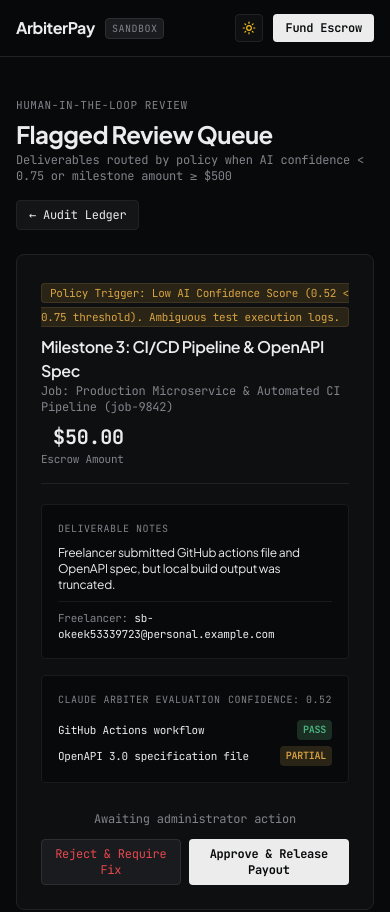
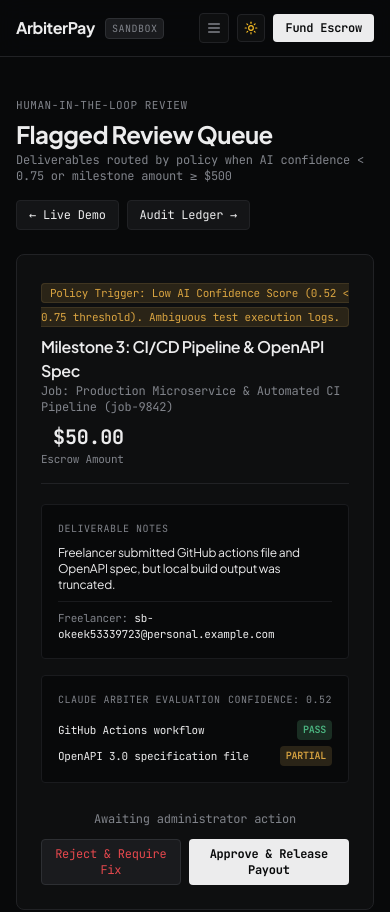
Before and after one commit to zerokali20/ArbiterPay, a Next.js app: page /review in a window 390 px wide. Shown: the top 912 px of the page. Built offline with nearby package versions, Linux system fonts and the light colour scheme.

Commit message:
feat(nav): optimize navbar order to match escrow lifecycle and add responsive mobile menu

```diff
--- a/app/ledger/page.tsx
+++ b/app/ledger/page.tsx
@@ -115,7 +115,7 @@ export default function LedgerPage() {
             href="/jobs/sample-demo-job"
             className="px-3 py-1.5 rounded bg-slate-100 dark:bg-[#141517] border border-slate-200 dark:border-[#212225] text-slate-800 dark:text-[#ececed] hover:bg-slate-200 dark:hover:bg-[#1a1b1e] transition-colors"
           >
-            ← Milestone Demo
+            ← Live Demo
           </Link>
           <Link
             href="/review"
--- a/app/page.tsx
+++ b/app/page.tsx
@@ -26,16 +26,16 @@ export default function Home() {
             Try the 3-step demo →
           </Link>
           <Link
+            href="/review"
+            className="px-4 py-2.5 rounded bg-white text-slate-700 dark:bg-[#141517] dark:text-[#ececed] hover:bg-slate-50 dark:hover:bg-[#1a1b1e] border border-slate-200 dark:border-[#212225] text-xs font-mono transition-colors"
+          >
+            Human review screen
+          </Link>
+          <Link
             href="/ledger"
             className="px-4 py-2.5 rounded bg-white text-slate-700 dark:bg-[#141517] dark:text-[#ececed] hover:bg-slate-50 dark:hover:bg-[#1a1b1e] border border-slate-200 dark:border-[#212225] text-xs font-mono transition-colors"
           >
             Inspect audit ledger
-          </Link>
-          <Link
-            href="/review"
-            className="px-4 py-2.5 rounded bg-white text-slate-700 dark:bg-[#141517] dark:text-[#ececed] hover:bg-slate-50 dark:hover:bg-[#1a1b1e] border border-slate-200 dark:border-[#212225] text-xs font-mono transition-colors"
-          >
-            Human review screen
           </Link>
         </div>
       </div>
--- a/app/review/page.tsx
+++ b/app/review/page.tsx
@@ -105,10 +105,16 @@ export default function HumanReviewPage() {
 
         <div className="flex gap-2 text-xs font-mono">
           <Link
+            href="/jobs/sample-demo-job"
+            className="px-3 py-1.5 rounded bg-slate-100 dark:bg-[#141517] border border-slate-200 dark:border-[#212225] text-slate-800 dark:text-[#ececed] hover:bg-slate-200 dark:hover:bg-[#1a1b1e] transition-colors"
+          >
+            ← Live Demo
+          </Link>
+          <Link
             href="/ledger"
             className="px-3 py-1.5 rounded bg-slate-100 dark:bg-[#141517] border border-slate-200 dark:border-[#212225] text-slate-800 dark:text-[#ececed] hover:bg-slate-200 dark:hover:bg-[#1a1b1e] transition-colors"
           >
-            ← Audit Ledger
+            Audit Ledger →
           </Link>
         </div>
       </div>
--- a/components/Navbar.tsx
+++ b/components/Navbar.tsx
@@ -1,5 +1,6 @@
 'use client';
 
+import React, { useState } from 'react';
 import Link from 'next/link';
 import { usePathname } from 'next/navigation';
 import { useTheme } from './ThemeProvider';
@@ -7,13 +8,14 @@ import { useTheme } from './ThemeProvider';
 export default function Navbar() {
   const pathname = usePathname();
   const { theme, toggleTheme } = useTheme();
+  const [mobileMenuOpen, setMobileMenuOpen] = useState(false);
 
   const navItems = [
     { label: 'Overview', href: '/' },
-    { label: 'Milestones Demo', href: '/jobs/sample-demo-job' },
     { label: 'Create Job', href: '/jobs/new' },
+    { label: 'Live Demo', href: '/jobs/sample-demo-job' },
+    { label: 'Human Review', href: '/review' },
     { label: 'Audit Ledger', href: '/ledger' },
-    { label: 'Human Review', href: '/review' },
   ];
 
   return (
@@ -30,7 +32,7 @@ export default function Navbar() {
             </span>
           </Link>
 
-          {/* Navigation links */}
+          {/* Desktop Navigation links */}
           <nav className="hidden md:flex items-center gap-1">
             {navItems.map((item) => {
               const active = pathname === item.href;
@@ -52,7 +54,27 @@ export default function Navbar() {
         </div>
 
         {/* Right Status Indicator & Theme Toggle */}
-        <div className="flex items-center gap-2.5 sm:gap-3">
+        <div className="flex items-center gap-2 sm:gap-3">
+          {/* Mobile menu button */}
+          <button
+            onClick={() => setMobileMenuOpen(!mobileMenuOpen)}
+            className="md:hidden p-1.5 rounded bg-slate-100 dark:bg-[#0e0f10] border border-slate-200 dark:border-[#212225] text-slate-700 dark:text-[#81848b] hover:text-slate-900 dark:hover:text-[#ececed]"
+            aria-label="Toggle menu"
+          >
+            <svg
+              className="w-4 h-4"
+              fill="none"
+              stroke="currentColor"
+              viewBox="0 0 24 24"
+            >
+              {mobileMenuOpen ? (
+                <path strokeLinecap="round" strokeLinejoin="round" strokeWidth={2} d="M6 18L18 6M6 6l12 12" />
+              ) : (
+                <path strokeLinecap="round" strokeLinejoin="round" strokeWidth={2} d="M4 6h16M4 12h16M4 18h16" />
+              )}
+            </svg>
+          </button>
+
           {/* Theme Mode Toggle Button */}
           <button
             onClick={toggleTheme}
@@ -122,6 +144,29 @@ export default function Navbar() {
           </Link>
         </div>
       </div>
+
+      {/* Mobile navigation drawer */}
+      {mobileMenuOpen && (
+        <div className="md:hidden border-t border-slate-200 dark:border-[#212225] bg-white dark:bg-[#08090a] px-4 py-3 space-y-1 transition-colors">
+          {navItems.map((item) => {
+            const active = pathname === item.href;
+            return (
+              <Link
+                key={item.href}
+                href={item.href}
+                onClick={() => setMobileMenuOpen(false)}
+                className={`block px-3 py-2 text-xs font-mono rounded transition-colors ${
+                  active
+                    ? 'bg-slate-100 dark:bg-[#1a1b1e] text-slate-900 dark:text-[#ececed] font-medium'
+                    : 'text-slate-600 dark:text-[#81848b] hover:text-slate-900 dark:hover:text-[#ececed] hover:bg-slate-50 dark:hover:bg-[#141517]'
+                }`}
+              >
+                {item.label}
+              </Link>
+            );
+          })}
+        </div>
+      )}
     </header>
   );
 }
```
